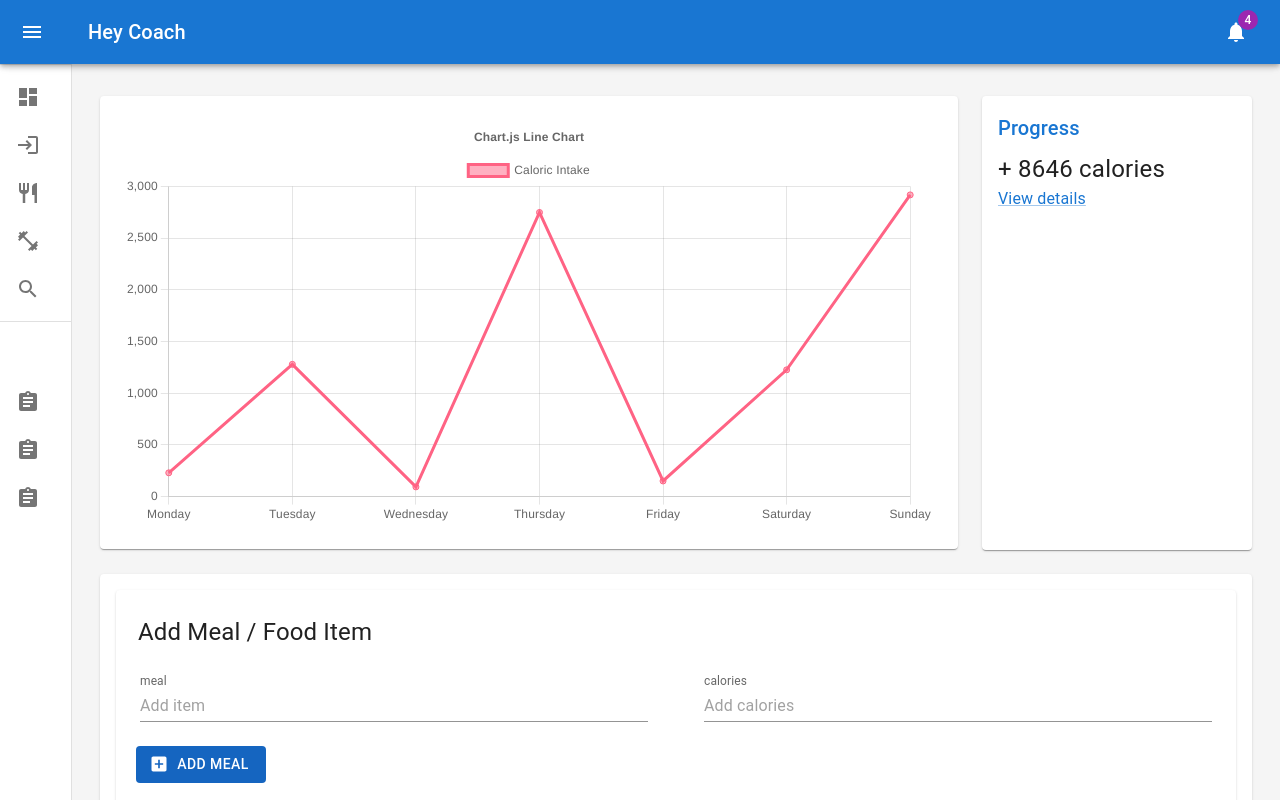
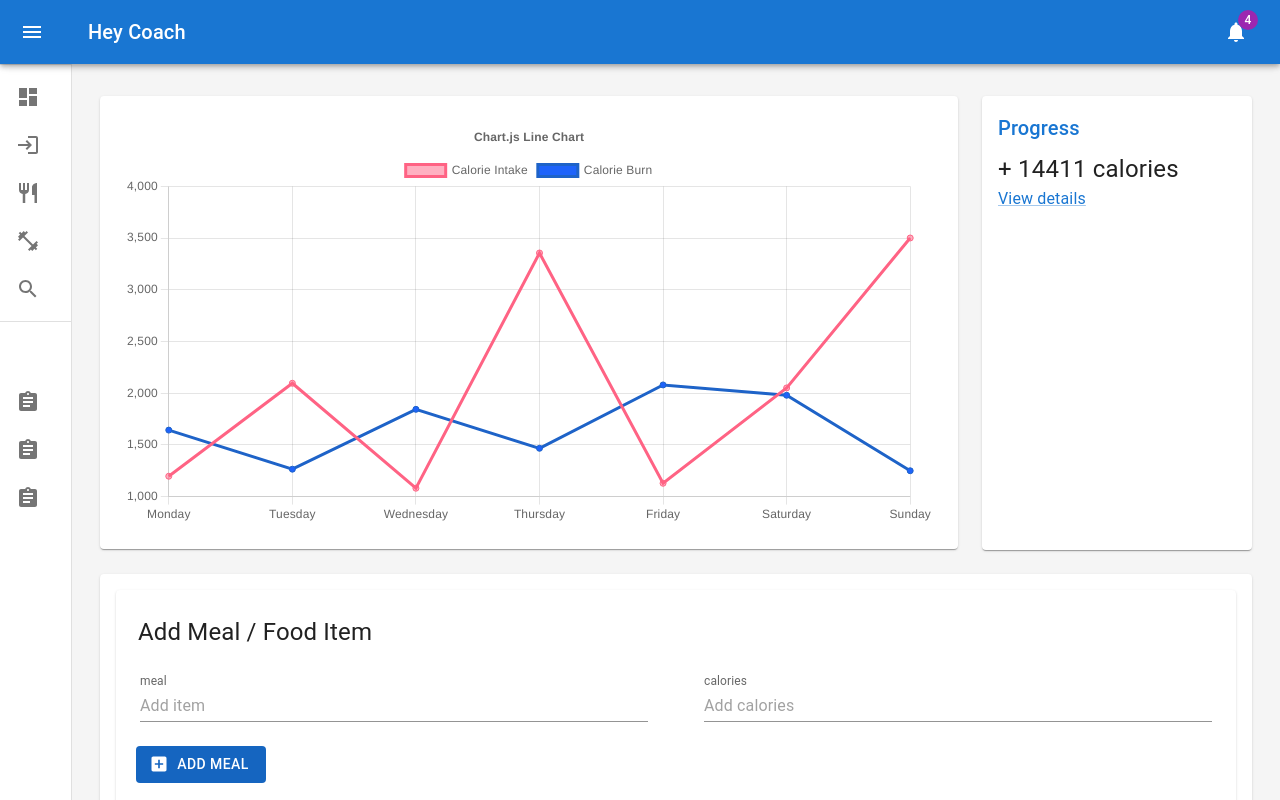
Before and after one commit to joeysaline/calorieTrackerApp418Y, a React (Create React App) app: page / in a window 1280 px wide. Built offline with nearby package versions, Linux system fonts and the light colour scheme.

Commit message:
added new sample data series to chart

```diff
--- a/src/donut/donutz.js
+++ b/src/donut/donutz.js
@@ -42,10 +42,16 @@ export const data = {
     labels,
     datasets: [
         {
-            label: 'Caloric Intake',
-            data: labels.map(() => faker.datatype.number({ min: 0, max: 3500 })),
+            label: 'Calorie Intake',
+            data: labels.map(() => faker.datatype.number({ min: 1000, max: 4000 })),
             borderColor: 'rgb(255, 99, 132)',
             backgroundColor: 'rgba(255, 99, 132, 0.5)',
+        },
+        {
+            label: 'Calorie Burn',
+            data: labels.map(() => faker.datatype.number({ min: 500, max: 3000 })),
+            borderColor: 'rgb(30, 99, 200)',
+            backgroundColor: 'rgb(30, 99, 250)',
         },
     ],
 };
```
